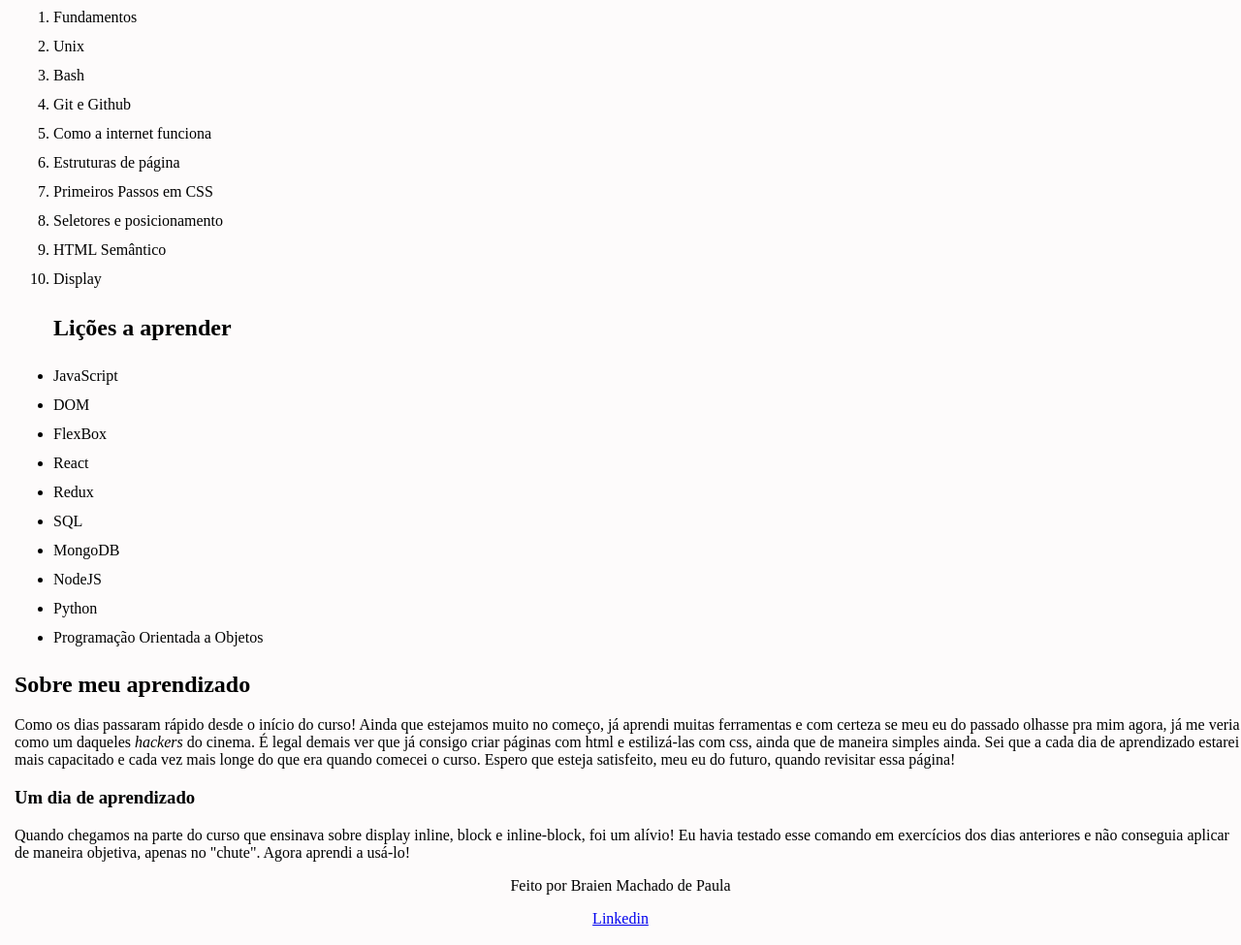
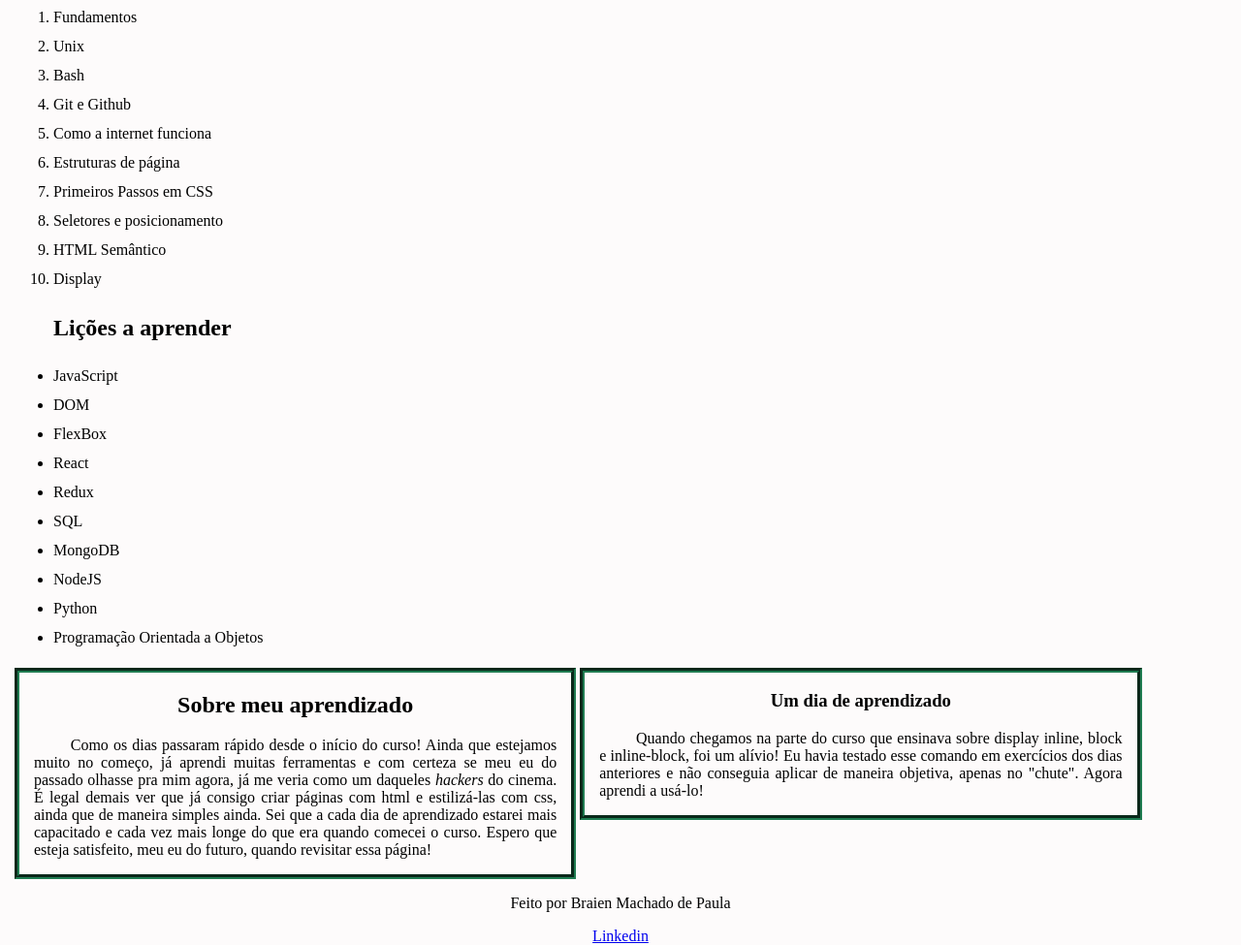
Before and after one commit to braien-machado/lessons-learned, a website: page index.html in a window 1280 px wide. Shown: the part 356-1331 px from the top of the page at 97% size. Drawn offline with Linux system fonts and the light colour scheme.

Commit message:
correçao nome classes

```diff
--- a/index.html
+++ b/index.html
@@ -49,11 +49,11 @@
         <li>Programação Orientada a Objetos</li>
       </ul>
     </section>
-    <article class="lado_esquerdo">
+    <article class="lado-esquerdo">
       <h2>Sobre meu aprendizado</h2>
       <p>Como os dias passaram rápido desde o início do curso! Ainda que estejamos muito no começo, já aprendi muitas ferramentas e com certeza se meu eu do passado olhasse pra mim agora, já me veria como um daqueles <em>hackers</em> do cinema. É legal demais ver que já consigo criar páginas com html e estilizá-las com css, ainda que de maneira simples ainda. Sei que a cada dia de aprendizado estarei mais capacitado e cada vez mais longe do que era quando comecei o curso. Espero que esteja satisfeito, meu eu do futuro, quando revisitar essa página!</p>
     </article>
-    <aside class="lado_direito">
+    <aside class="lado-direito">
       <h3>Um dia de aprendizado</h3>
       <p>Quando chegamos na parte do curso que ensinava sobre display inline, block e inline-block, foi um alívio! Eu havia testado esse comando em exercícios dos dias anteriores e não conseguia aplicar de maneira objetiva, apenas no "chute". Agora aprendi a usá-lo!</p>
     </aside>
```
